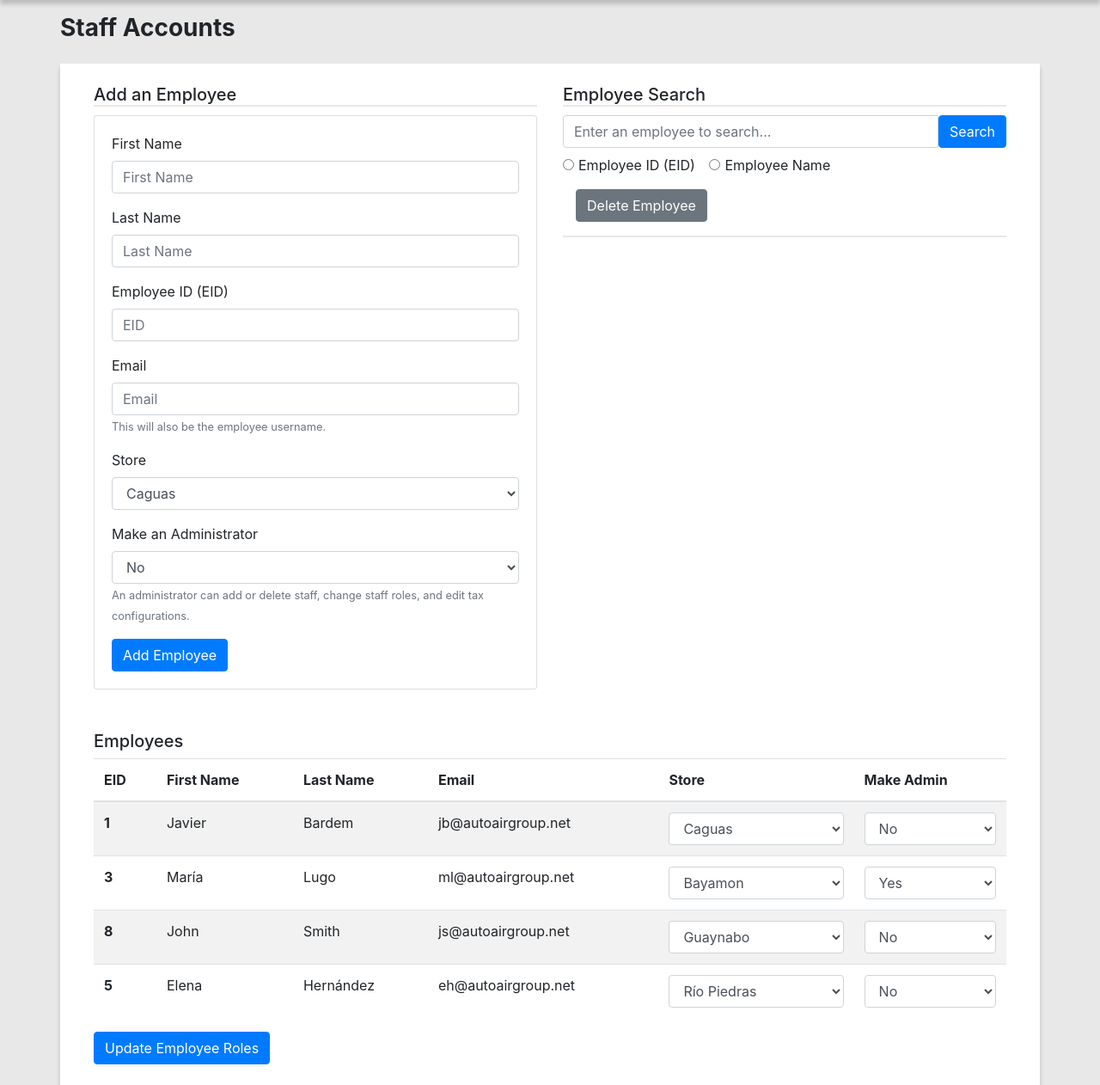
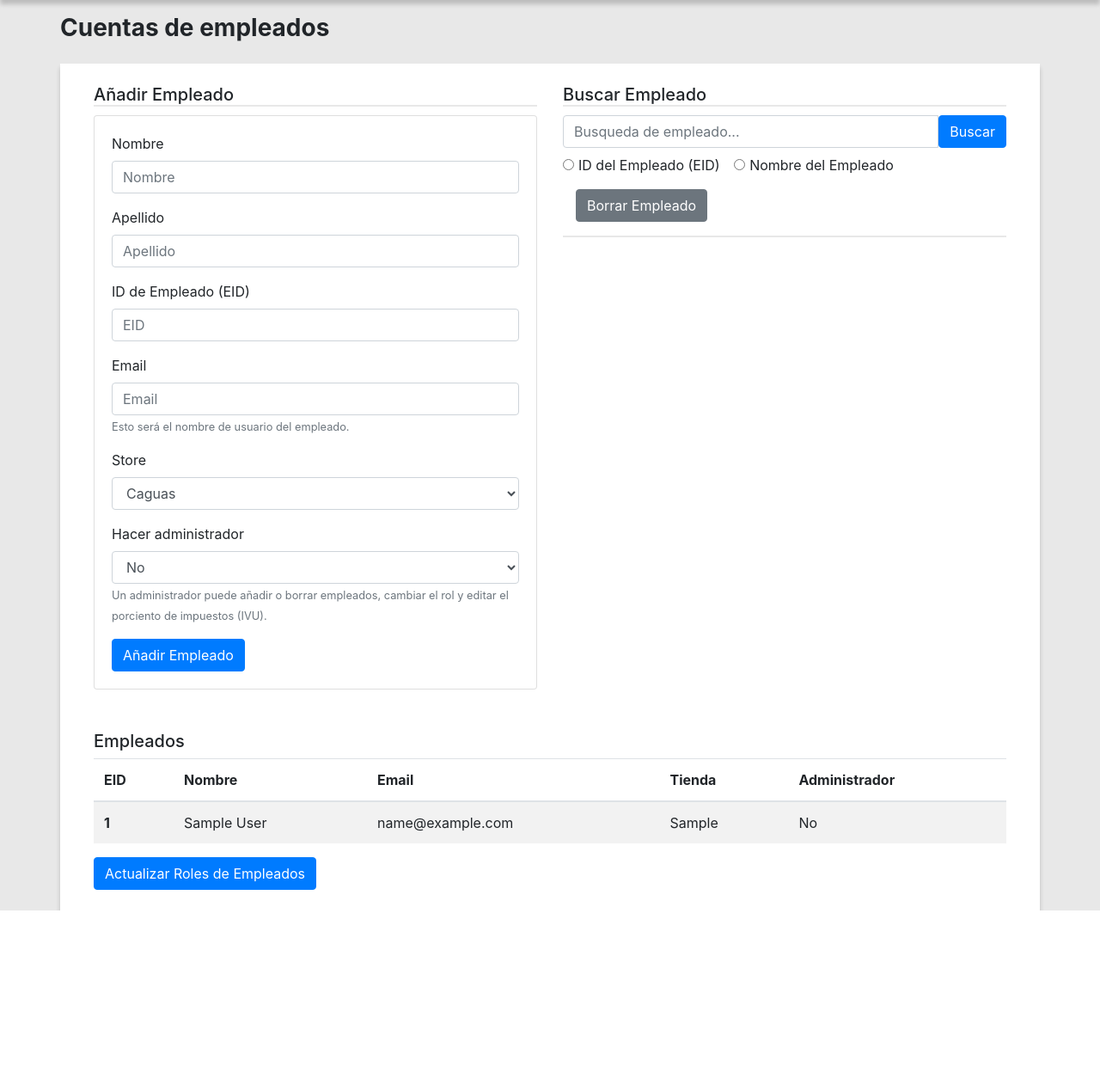
Before and after one commit to SirSource/AutoAirGroup, a Flask app: template templates/adminStaff.html in a window 1280 px wide. Shown: the part 167-1429 px from the top of the page at 86% size. After the commit the page ends 1226 px from the top, so only its background shows below. Run offline with Flask 2, Linux system fonts and the light colour scheme; the template is opened without the code that fills it: most values are stand-ins (such as "Sample title", 1, 10 or a date in 2020); some libraries are stand-ins or nearby versions.

Commit message:
Staff Updates

```diff
--- a/main.py
+++ b/main.py
@@ -2,6 +2,7 @@ from flask import Flask, request, render_template
 from handler.users import UserHandler as u
 from handler.products import ProductsHandler as p
 from handler.tax import TaxHandler as t
+from handler.staff import StaffHandler as s
 
 app = Flask(__name__)
 
@@ -49,9 +50,22 @@ def adminTax():
     tax = t().getTax()
     return render_template('adminTax.html', fee = tax, value = value)
 
-@app.route('/admin/staff')
+@app.route('/admin/staff', methods=['GET','POST'])
 def adminStaff():
-    return render_template('adminStaff.html')
+    staff = s().getAllStaff()
+    if request.method == 'POST':
+        method = request.form['_method']
+        if method == 'ADD':
+            addSuccess = s().insertStaff(request.form)
+            if addSuccess:
+                return render_template('adminStaff.html', addSuccess = 'pass', staff = staff)
+            else:
+                return render_template('adminStaff.html', addSuccess = 'fail', staff = staff)
+        if method == 'SEARCH':
+            None
+        if method == 'DELETE':
+            None
+    return render_template('adminStaff.html', staff = staff)
 
 
 if __name__ == '__main__':
--- a/templates/adminStaff.html
+++ b/templates/adminStaff.html
@@ -1,193 +1,147 @@
 {% extends "adminlayout.html" %}
-{% block title %}Staff Accounts{% endblock %}
+{% block title %}Cuentas de empleados{% endblock %}
 {% block main %}
     <!--Featured Section-->
     <div class="row mt-3 mb-3">
         <h3 class="font-weight-bold">
-            Staff Accounts
+            Cuentas de empleados
         </h3>
     </div>
     <!--Dashboard Main Info Box-->
     <div class="row mt-3 bg-white p-4 aag-shadow">
         <div class="col-md">
-            <h5 class="aag-border-bottom">Add an Employee</h5>
+            <h5 class="aag-border-bottom">Añadir Empleado</h5>
+            {% if addSuccess == 'fail' %}
+                <div class="col alert-danger pt-3 pb-3">
+                    <span><strong>Error:</strong> Hay campos vacios u ocurrió uno de los siguientes errores:</span>
+                    <ul>
+                        <li>EID ya existe en el sistema.</li>
+                        <li>Email ya existe en el sistema.</li>
+                    </ul>
+                </div>
+            {% endif %}
+            {% if addSuccess == 'pass' %}
+                <div class="col alert-primary pt-3 pb-3">
+                    <h5>Se añadió un nuevo empleado al sistema.</h5>
+                </div>
+            {% endif %}
             <div class="card card-body">
-                <form>
+                <form action="{{ url_for('adminStaff') }}" method="post">
                     <div class="form-group">
-                        <label for="first-name">First Name</label>
-                        <input type="text" class="form-control" id="first-name" placeholder="First Name">
+                        <label for="first-name">Nombre</label>
+                        <input type="text" class="form-control" name="first_name" id="first-name" placeholder="Nombre">
                     </div>
                     <div class="form-group">
-                        <label for="last-name">Last Name</label>
-                        <input type="text" class="form-control" id="last-name" placeholder="Last Name">
+                        <label for="last-name">Apellido</label>
+                        <input type="text" class="form-control" name="last_name" id="last-name" placeholder="Apellido">
                     </div>
                     <div class="form-group">
-                        <label for="eid">Employee ID (EID)</label>
-                        <input type="text" class="form-control" id="eid" placeholder="EID">
+                        <label for="eid">ID de Empleado (EID)</label>
+                        <input type="text" class="form-control" name="eid" id="eid" placeholder="EID">
                     </div>
                     <div class="form-group">
                         <label for="email">Email</label>
-                        <input type="email" class="form-control" id="email" placeholder="Email">
-                        <small class="text-muted">This will also be the employee username.</small>
+                        <input type="email" class="form-control" name="email" id="email" placeholder="Email">
+                        <small class="text-muted">Esto será el nombre de usuario del empleado.</small>
                     </div>
                     <div class="form-group">
                         <label for="store">Store</label>
-                        <select id="inputState" class="form-control">
-                            <option selected>Caguas</option>
-                            <option>Bayamon</option>
-                            <option>Guaynabo</option>
-                            <option>Río Piedras</option>
+                        <select id="inputState" name="store" class="form-control">
+                            <option value="Caguas" selected>Caguas</option>
+                            <option value="Bayamón">Bayamon</option>
+                            <option value="Guaynabo">Guaynabo</option>
+                            <option value="Río Piedras">Río Piedras</option>
                         </select>
                     </div>
                     <div class="form-group">
-                        <label for="is-admin">Make an Administrator</label>
-                        <select id="inputState" class="form-control">
-                            <option selected>No</option>
-                            <option>Yes</option>
+                        <label for="is-admin">Hacer administrador</label>
+                        <input type="hidden" name="_method" value="ADD">
+                        <select id="inputState" name="admin" class="form-control">
+                            <option value="False" selected>No</option>
+                            <option value="True">Si</option>
                         </select>
-                        <small class="text-muted">An administrator can add or delete staff, change staff roles, and edit
-                            tax configurations.
+                        <small class="text-muted">Un administrador puede añadir o borrar empleados, cambiar el rol y
+                            editar el porciento de impuestos (IVU).
                         </small>
                     </div>
-                    <button class="btn btn-primary">Add Employee</button>
+                    <button class="btn btn-primary">Añadir Empleado</button>
                 </form>
             </div>
         </div>
         <div class="col-md">
-            <h5 class="aag-border-bottom">Employee Search</h5>
+            <h5 class="aag-border-bottom">Buscar Empleado</h5>
+            <form action="{{ url_for('adminStaff') }}" method="post">
                 <div class="input-group">
-                <input type="text" class="form-control" placeholder="Enter an employee to search...">
+                    <input type="text" class="form-control" placeholder="Busqueda de empleado...">
+                    <input type="hidden" name="_method" value="SEARCH">
                     <span class="input-group-btn">
-                        <button class="btn btn-primary" type="button">Search</button>
+                        <button class="btn btn-primary" type="button">Buscar</button>
                     </span>
                 </div>
                 <div class="form-check form-check-inline mt-2">
                     <input class="form-check-input" type="radio" name="inlineRadioOptions" id="inlineRadio1"
                            value="option1">
-                <label class="form-check-label" for="inlineRadio1">Employee ID (EID)</label>
+                    <label class="form-check-label" for="inlineRadio1">ID del Empleado (EID)</label>
                 </div>
                 <div class="form-check form-check-inline">
                     <input class="form-check-input" type="radio" name="inlineRadioOptions" id="inlineRadio2"
                            value="option2">
-                <label class="form-check-label" for="inlineRadio2">Employee Name</label>
+                    <label class="form-check-label" for="inlineRadio2">Nombre del Empleado</label>
                 </div>
+            </form>
             <p class="justify-content-center col-12 mt-3 pb-3 aag-border-bottom">
                 <button class="btn btn-secondary" type="button" data-toggle="collapse" data-target="#collapseDelete"
                         aria-expanded="false"
                         aria-controls="collapseDelete">
-                    Delete Employee
+                    Borrar Empleado
                 </button>
             </p>
             <div class="collapse mt-3 p-3 aag-bg-gray1" id="collapseDelete">
-                <h5 class="aag-border-bottom">Delete Employee</h5>
+                <h5 class="aag-border-bottom">Borrar Empleado</h5>
                 <div class="alert alert-danger" role="alert">
-                    <strong>Warning!</strong>
-                    <span>Using this form will permanently remove an employee from the system.</span>
+                    <strong>Advertencia!</strong>
+                    <span>Este formulario eliminará el empleado completamente del sistema.</span>
                 </div>
+                <form action="{{ url_for('adminStaff') }}" method="post">
                     <div class="input-group">
-                    <input type="text" class="form-control" placeholder="EID of employee to remove...">
-                    <button class="btn btn-danger">Delete Employee</button>
+                        <input type="text" class="form-control" placeholder="EID del empleado a remover...">
+                        <input type="hidden" name="_method" value="DELETE">
+                        <button class="btn btn-danger">Borrar Empleado</button>
                     </div>
+                </form>
             </div>
         </div>
         <div class="col-lg-12 mt-5">
-            <h5>Employees</h5>
+            <h5>Empleados</h5>
             <table class="table table-responsive-md table-striped">
                 <thead>
                 <tr>
                     <th scope="col">EID</th>
-                    <th scope="col">First Name</th>
-                    <th scope="col">Last Name</th>
+                    <th scope="col">Nombre</th>
+                    {#<th scope="col">Apellido</th>#}
                     <th scope="col">Email</th>
-                    <th scope="col">Store</th>
-                    <th scope="col">Make Admin</th>
+                    <th scope="col">Tienda</th>
+                    <th scope="col">Administrador</th>
                 </tr>
                 </thead>
                 <tbody>
+                {% for item in staff %}
                     <tr>
-                    <th scope="row">1</th>
-                    <td>Javier</td>
-                    <td>Bardem</td>
-                    <td>jb@autoairgroup.net</td>
-                    <td>
-                        <select id="inputState" class="form-control">
-                            <option selected>Caguas</option>
-                            <option>Bayamon</option>
-                            <option>Guaynabo</option>
-                            <option>Río Piedras</option>
-                        </select>
-                    </td>
-                    <td>
-                        <select id="inputState" class="form-control">
-                            <option selected>No</option>
-                            <option>Yes</option>
-                        </select>
-                    </td>
+                        <th scope="row">{{ item['eid'] }}</th>
+                        <td>{{ item['staff_fname'] }} {{ item['staff_lname'] }}</td>
+                        <td>{{ item['staff_email'] }}</td>
+                        <td>{{ item['staff_store'] }}</td>
+                        {% if item['admin'] %}
+                            <td>Si</td>
+                        {% else %}
+                            <td>No</td>
+                        {% endif %}
                     </tr>
-                <tr>
-                    <th scope="row">3</th>
-                    <td>María</td>
-                    <td>Lugo</td>
-                    <td>ml@autoairgroup.net</td>
-                    <td>
-                        <select id="inputState" class="form-control">
-                            <option>Caguas</option>
-                            <option selected>Bayamon</option>
-                            <option>Guaynabo</option>
-                            <option>Río Piedras</option>
-                        </select>
-                    </td>
-                    <td>
-                        <select id="inputState" class="form-control">
-                            <option>No</option>
-                            <option selected>Yes</option>
-                        </select>
-                    </td>
-                </tr>
-                <tr>
-                    <th scope="row">8</th>
-                    <td>John</td>
-                    <td>Smith</td>
-                    <td>js@autoairgroup.net</td>
-                    <td>
-                        <select id="inputState" class="form-control">
-                            <option>Caguas</option>
-                            <option>Bayamon</option>
-                            <option selected>Guaynabo</option>
-                            <option>Río Piedras</option>
-                        </select>
-                    </td>
-                    <td>
-                        <select id="inputState" class="form-control">
-                            <option selected>No</option>
-                            <option>Yes</option>
-                        </select>
-                    </td>
-                </tr>
-                <tr>
-                    <th scope="row">5</th>
-                    <td>Elena</td>
-                    <td>Hernández</td>
-                    <td>eh@autoairgroup.net</td>
-                    <td>
-                        <select id="inputState" class="form-control">
-                            <option>Caguas</option>
-                            <option>Bayamon</option>
-                            <option>Guaynabo</option>
-                            <option selected>Río Piedras</option>
-                        </select>
-                    </td>
-                    <td>
-                        <select id="inputState" class="form-control">
-                            <option selected>No</option>
-                            <option>Yes</option>
-                        </select>
-                    </td>
-                </tr>
+                {% endfor %}
                 </tbody>
             </table>
             <div class="mt-2">
-                <button class="btn btn-primary">Update Employee Roles</button>
+                <button class="btn btn-primary">Actualizar Roles de Empleados</button>
             </div>
         </div>
     </div>
```
Also changed, not shown: dao/staff.py (+24 -59 lines), handler/staff.py (+39 -10 lines), testing/products.py (+3 -11 lines). Lines whose indentation alone changed are shown as unchanged.
